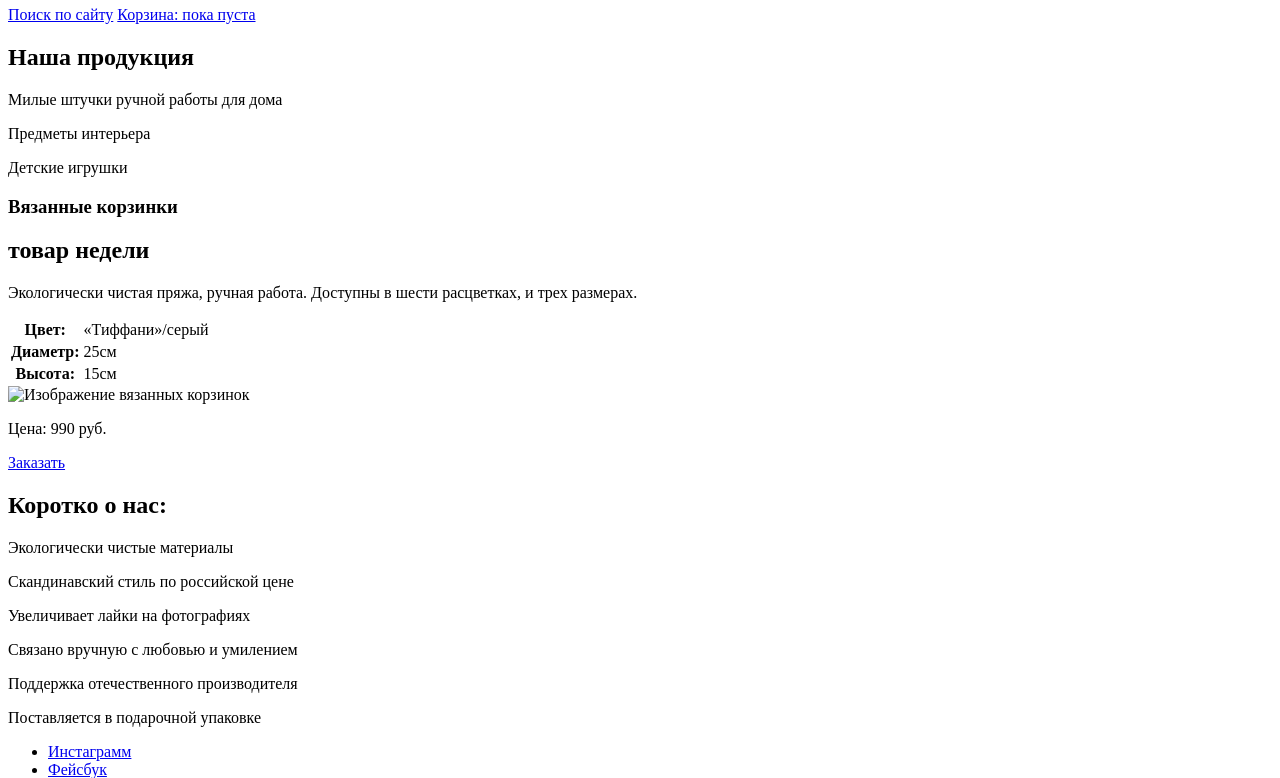
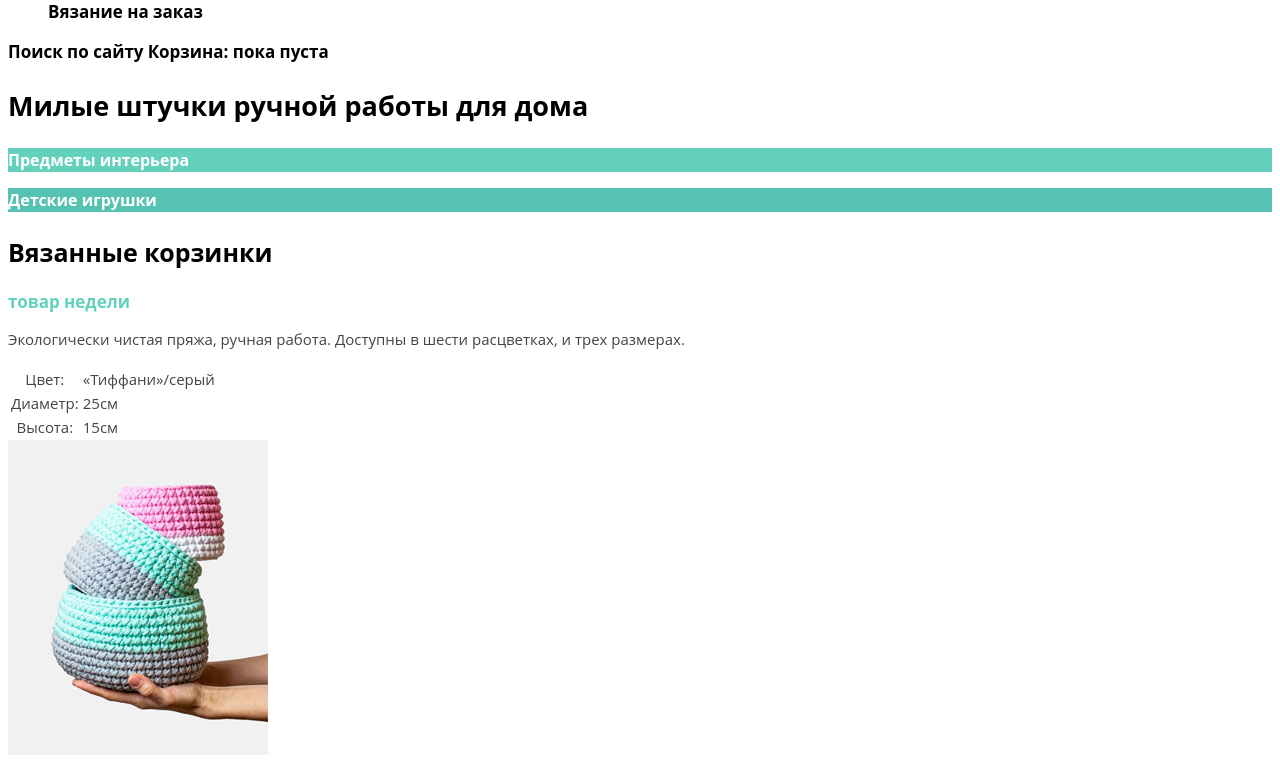
Before and after one commit to SemyonZgurskii/252845-mishka-17, a website: page source/index.html in a window 1280 px wide. Shown: the part 88-866 px from the top of the page. Drawn offline with nearby package versions, Linux system fonts and the light colour scheme; files that its build step writes are made by us from their sources.

Commit message:
промежуточная проверка

```diff
--- a/source/index.html
+++ b/source/index.html
@@ -3,12 +3,13 @@
   <head>
     <meta charset="utf-8">
     <title>HTML Academy: Мишка</title>
+    <link rel="stylesheet" href="css/style.css">
   </head>
 
 <body>
   <header class="header">
     <a class="header__logo" href="#">
-      <img class="header__logo-image" src="#" alt="Mishka logo">
+      <img class="header__logo-image" src="img/logo-mobile.svg" width="86" height="35" alt="Mishka logo">
     </a>
     <button class="header__menu-button"></button>
     <nav class="header__navigation main-navigation">
@@ -34,12 +35,12 @@
         Милые штучки ручной работы для дома
       </p>
       <div class="our-products__item our-products__item--interier">
-        <p class="our-products__titile">
+        <p class="our-products__title">
           Предметы интерьера
         </p>
       </div>
       <div class="our-products__item our-products__item--toys">
-        <p class="our-products__titile">
+        <p class="our-products__title">
           Детские игрушки
         </p>
       </div>
@@ -65,7 +66,7 @@
           <td class="characteristics-table__cell">15см</td>
         </tr>
       </table>
-      <img class="week-product__image" src="#" alt="Изображение вязанных корзинок" >
+      <img class="week-product__image" src="img/triple-set-mobile@1x.jpg" alt="Изображение вязанных корзинок" >
       <p class="week-product__price">
         Цена: 990 руб.
       </p>
@@ -106,7 +107,7 @@
         Разработано
       </p>
       <a href="" class="footer__copyright-link">
-        <img src="#" alt="Логотип HTML-Academy" class="footer__copyright-image">
+        <img src="img/logo-htmlacademy.svg" alt="Логотип HTML-Academy" class="footer__copyright-image">
       </a>
     </div>
   </footer>
--- /dev/null
+++ b/source/less/blocks/about-us.less
@@ -0,0 +1,14 @@
+.about-us {
+  color: #000000;
+  font-weight: 700;
+}
+
+.about-us__title {
+  font-size: 25px;
+  line-height: 30px;
+}
+
+.about-us__item {
+  font-size: 17px;
+  line-height: 20px;
+}
--- /dev/null
+++ b/source/less/blocks/characteristics-table.less
@@ -0,0 +1,13 @@
+.characteristics-table {
+  font-size: 15px;
+  line-height: 20px;
+  font-weight: 400;
+  color: #444444;
+}
+
+.characteristics-table__head {
+  font-size: 15px;
+  line-height: 20px;
+  font-weight: 400;
+  color: #444444;
+}
--- /dev/null
+++ b/source/less/blocks/footer.less
@@ -0,0 +1,10 @@
+.footer {
+  background-color: #f1f1f1;
+}
+
+.footer__copyright-text {
+  font-size: 19px;
+  line-height: 18px;
+  font-weight: 700;
+  color: #000000;
+}
--- /dev/null
+++ b/source/less/blocks/main-navigation.less
@@ -0,0 +1,11 @@
+.main-navigation__list {
+  list-style: none;
+}
+
+.main-navigation__link {
+  text-decoration: none;
+  font-size: 17px;
+  line-height: 24px;
+  font-weight: 700;
+  color: #000000;
+}
--- /dev/null
+++ b/source/less/blocks/our-products.less
@@ -0,0 +1,20 @@
+.our-products__text  {
+  font-size: 27px;
+  line-height: 30px;
+  font-weight: 700;
+}
+
+.our-products__item--interier {
+  background-color: #63d1bb;
+}
+
+.our-products__item--toys {
+  background-color: #56c3b2;
+}
+
+.our-products__title {
+  font-size: 19;
+  line-height: 24px;
+  font-weight: 700;
+  color: #ffffff;
+}
--- /dev/null
+++ b/source/less/blocks/page-title.less
@@ -0,0 +1,7 @@
+.page-title {
+  font-size: 27px;
+  line-height: 30px;
+  font-weight: 700;
+
+  background-color: #f1f1f1;
+}
--- /dev/null
+++ b/source/less/blocks/product.less
@@ -0,0 +1,19 @@
+.product__title {
+  font-size: 17px;
+  line-height: 24px;
+  font-weight: 700;
+}
+
+.product__characteristics {
+  font-size: 13px;
+  line-height: 30px;
+  font-weight: 400;
+  color: #444444;
+}
+
+.product__price {
+  font-size: 15px;
+  line-height: 24px;
+  font-weight: 700;
+  color: #000000;
+}
--- /dev/null
+++ b/source/less/blocks/side-menu.less
@@ -0,0 +1,7 @@
+.side-menu__item {
+  text-decoration: none;
+  font-size: 17px;
+  line-height: 24px;
+  font-weight: 700;
+  color: #000000;
+}
--- /dev/null
+++ b/source/less/blocks/social-list.less
@@ -0,0 +1,3 @@
+.social-list {
+  list-style: none;
+}
--- /dev/null
+++ b/source/less/blocks/week-product.less
@@ -0,0 +1,33 @@
+.week-product__name {
+  font-size: 25px;
+  line-height: 30px;
+  font-weight: 700;
+}
+
+.week-product__title {
+  font-size: 17px;
+  line-height: 20px;
+  font-weight: 700;
+  color: #63d1bb;
+}
+
+.week-product__description {
+  font-size: 15px;
+  line-height: 24px;
+  font-weight: 400;
+  color: #444444;
+}
+
+.week-product__price {
+  font-size: 17px;
+  line-height: 24px;
+  font-weight: 700;
+  color: #444444;
+}
+
+.week-product__order-button {
+  font-size: 17px;
+  line-height: 20px;
+  font-weight: 700;
+  color: #444444;
+}
--- /dev/null
+++ b/source/less/globals.less
@@ -0,0 +1,3 @@
+body {
+  font-family: "Open Sans", "Arial", sans-serif;
+}
--- /dev/null
+++ b/source/less/mixins.less
@@ -0,0 +1,22 @@
+.visually-hidden:not(:focus):not(:active),
+input[type="checkbox"].visually-hidden,
+input[type="radio"].visually-hidden {
+  position: absolute;
+
+  width: 1px;
+  height: 1px;
+  margin: -1px;
+  padding: 0;
+  overflow: hidden;
+  -webkit-clip-path: inset(100%);
+          clip-path: inset(100%);
+  clip: rect(0 0 0 0 );
+
+  white-space: nowrap;
+
+  border: 0;
+}
+
+.button {
+  text-decoration: none;
+}
--- /dev/null
+++ b/source/less/style.less
@@ -0,0 +1,12 @@
+@import url("globals.less");
+@import url("mixins.less");
+@import url("blocks/header.less");
+@import url("blocks/main-navigation.less");
+@import url("blocks/side-menu.less");
+@import url("blocks/our-products.less");
+@import url("blocks/week-product.less");
+@import url("blocks/characteristics-table.less");
+@import url("blocks/footer.less");
+@import url("blocks/social-list.less");
+
+@import url("blocks/page-title.less");
```
Also changed, not shown: source/catalog.html (+6 -5 lines), source/less/blocks/header.less (added), 1 other file.
